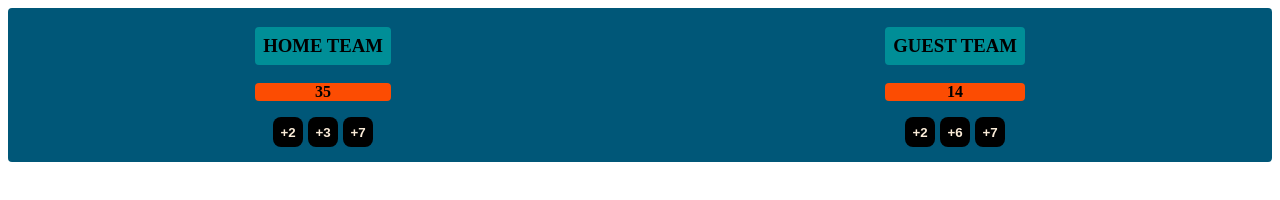
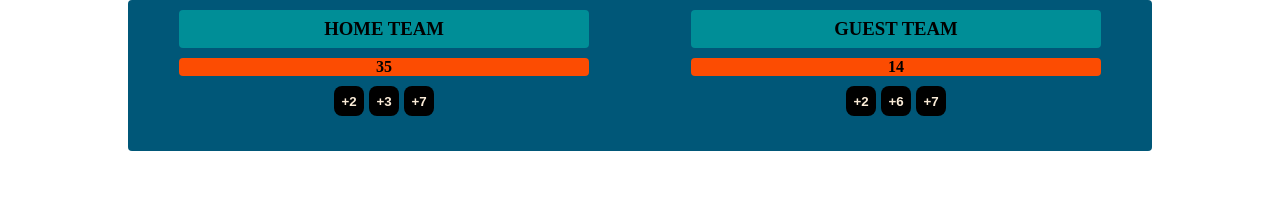
Before and after one commit to chriswebdv/Scrimba-Projects, a plain HTML site: page Project-1/index.html in a window 1280 px wide. Drawn offline with Linux system fonts and the light colour scheme.

Commit message:
Add more css

```diff
--- a/Project-1/styles.css
+++ b/Project-1/styles.css
@@ -1,9 +1,21 @@
+* {
+  margin: 0;
+  padding: 0;
+  box-sizing: border-box;
+}
+
+.home {
+  margin-bottom: 20px;
+}
+
 .container {
   display: flex;
   justify-content: space-around;
   background-color: #005778;
   border-radius: 4px;
   padding-bottom: 15px;
+  width: 80%;
+  margin: auto;
 }
 
 .score {
@@ -11,18 +23,22 @@
   font-weight: bold;
   border-radius: 4px;
   text-align: center;
+  margin-top: 10px;
 }
 
 h3 {
   background-color: #008e97;
   padding: 8px;
   border-radius: 4px;
+  margin-top: 10px;
+  text-align: center;
 }
 
 .buttons {
   display: flex;
   justify-content: center;
   gap: 5px;
+  margin-top: 10px;
 }
 
 button {
@@ -34,3 +50,8 @@ button {
   font-weight: bold;
   background-color: black;
 }
+
+.home,
+.guest {
+  width: 40%;
+}
```
